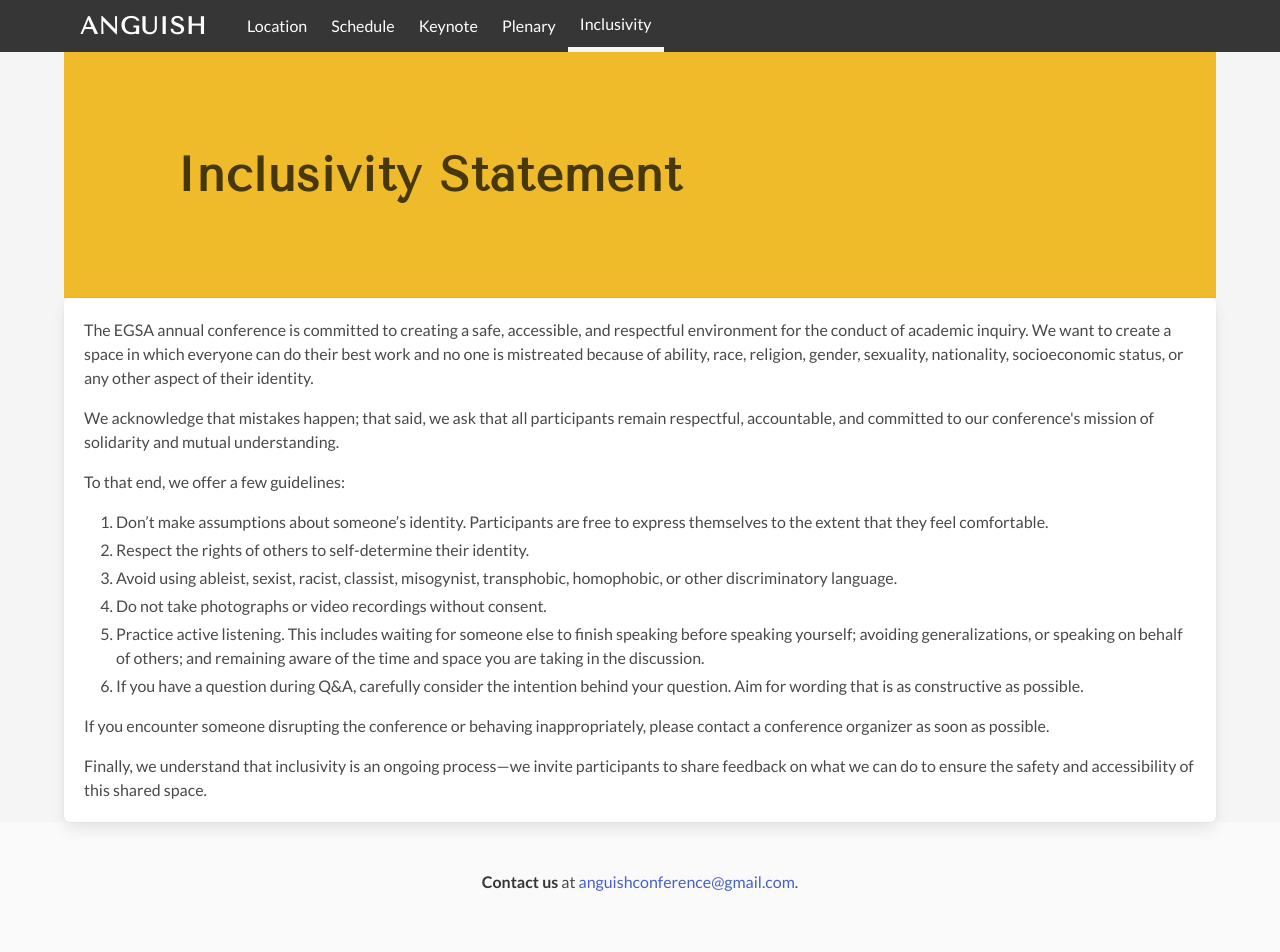
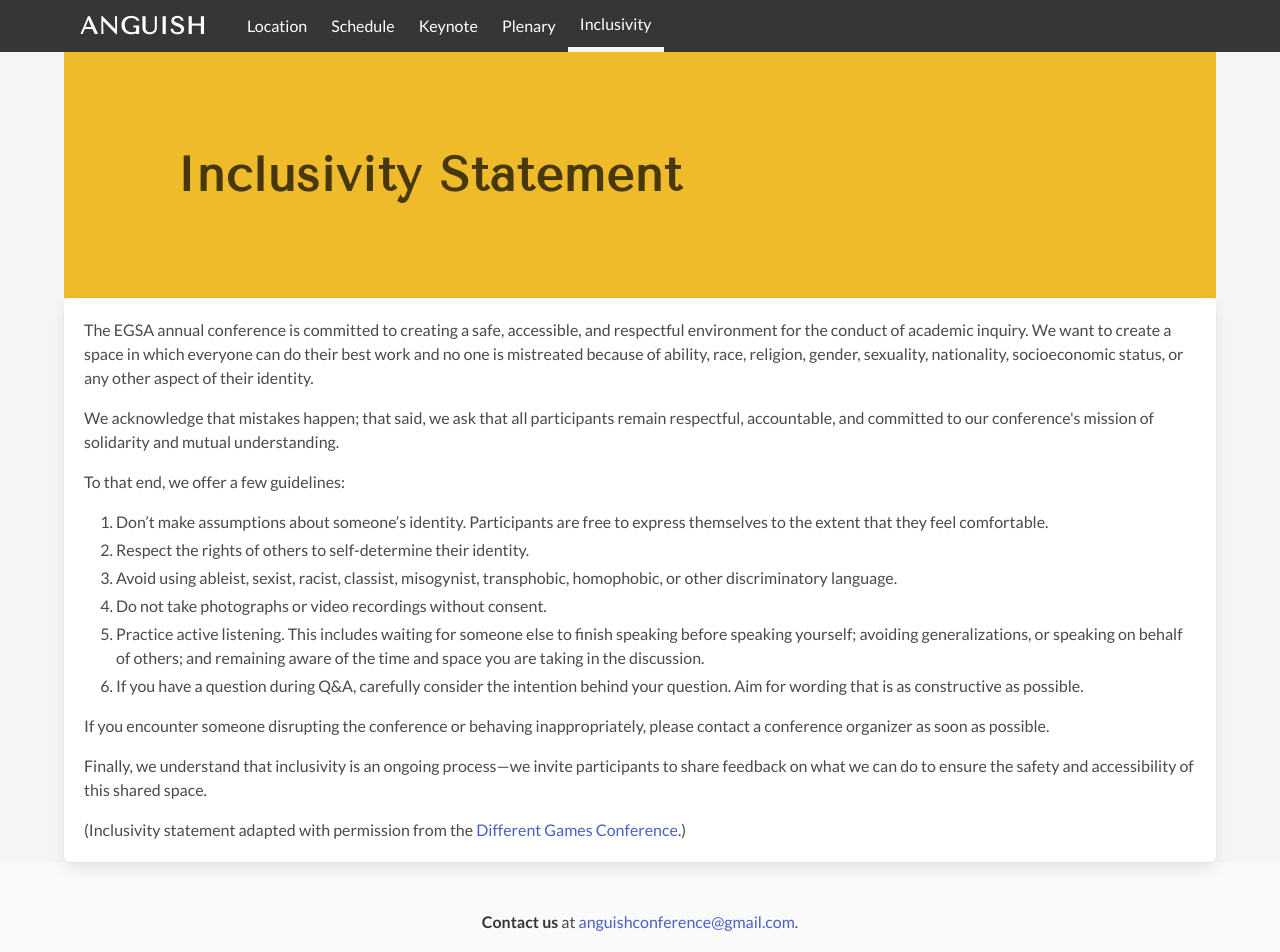
Before and after one commit to bcliden/anguish-conf-2019, an Angular app: page /inclusivity in a window 1280 px wide. Shown: the top 952 px of the page. Built offline with nearby package versions, Linux system fonts and the light colour scheme; what @asymmetrik/ngx-leaflet would draw is missing.

Commit message:
added credit to inclusivity statement

```diff
--- a/src/app/pages/inclusivity/inclusivity.component.html
+++ b/src/app/pages/inclusivity/inclusivity.component.html
@@ -29,6 +29,10 @@
 
     <p>Finally, we understand that inclusivity is an ongoing process—we invite participants to share feedback on what we can do to ensure the safety and accessibility of this shared space.</p>
 
+      <p>
+      (Inclusivity statement adapted with permission from the <a href="http://www.2015.differentgames.org/">Different Games Conference</a>.)
+      </p>
+
     </div>
   </div>
 
```
